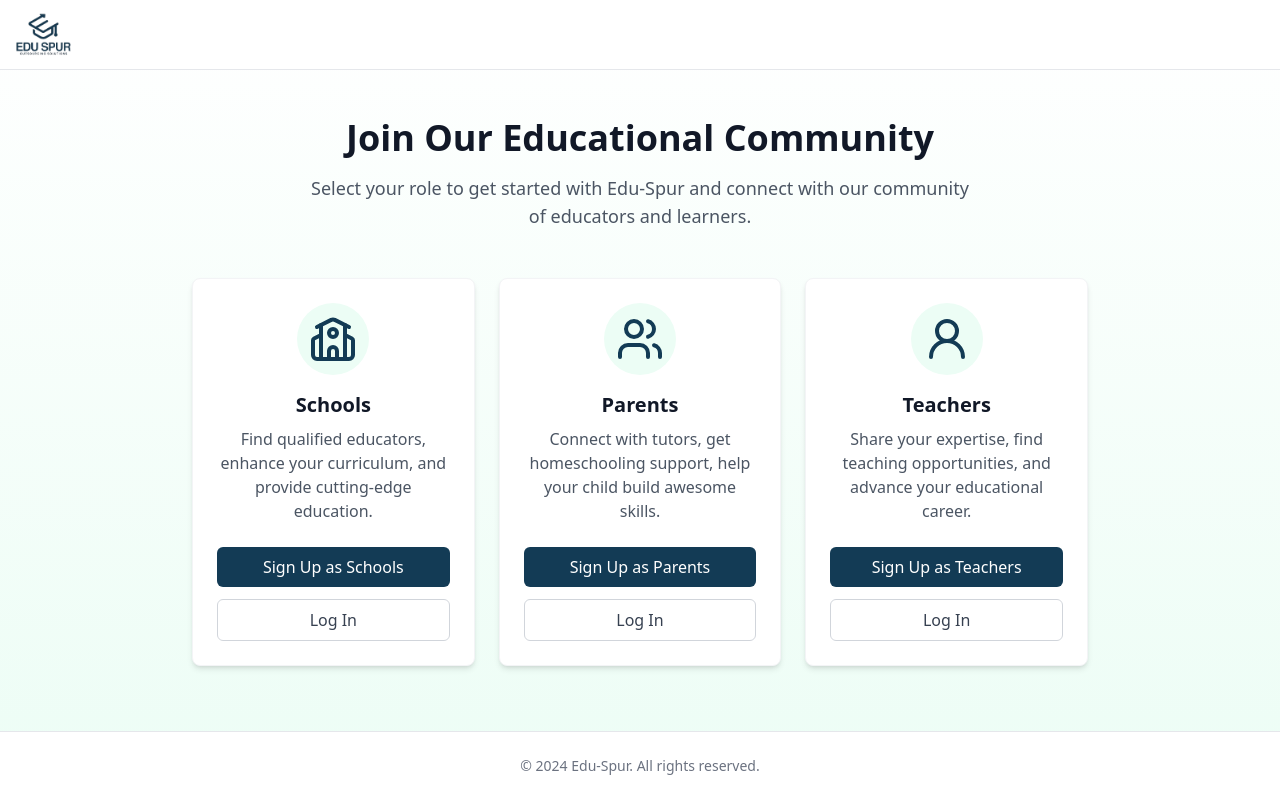
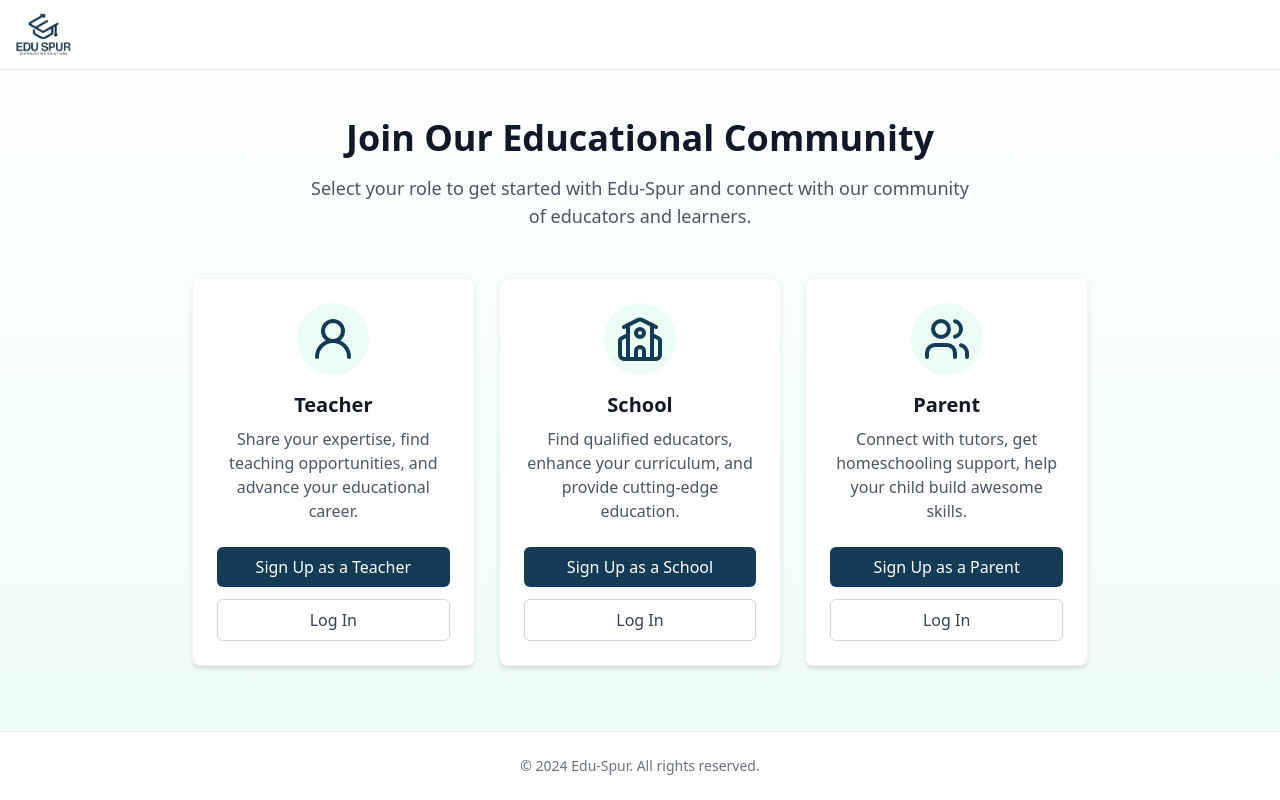
Before and after one commit to Edu-Spur200/Edu-Spur_FE, a React (Vite) app: page /selcet-option in a window 1280 px wide. Built offline with nearby package versions, Linux system fonts and the light colour scheme.

Commit message:
made little edits

```diff
--- a/index.html
+++ b/index.html
@@ -2,7 +2,7 @@
 <html lang="en">
   <head>
     <meta charset="UTF-8" />
-    <link rel="icon" type="image/svg+xml" href="./public/IMG-20250502-WA0010.jpg" />
+    <link rel="icon" type="image/svg+xml" href="./public/IMG-20250502-WA0010-removebg-preview.png" />
     <meta name="viewport" content="width=device-width, initial-scale=1.0" />
     <title>Vite + React + TS</title>
   </head>
--- a/src/pages/SelectOption.tsx
+++ b/src/pages/SelectOption.tsx
@@ -30,9 +30,16 @@ const SelectOption = () => {
           </div>
 
           <div className="grid md:grid-cols-3 gap-6">
+             <RoleCard
+              icon={<UserRound className="h-12 w-12 text-[#133b55]" />}
+              title="Teacher"
+              description="Share your expertise, find teaching opportunities, and advance your educational career."
+              signupLink="/signup/teacher"
+              loginLink="/login/teacher"
+            />
             <RoleCard
               icon={<School className="h-12 w-12 text-[#133b55]" />}
-              title="Schools"
+              title="School"
               description="Find qualified educators, enhance your curriculum, and provide cutting-edge education."
               signupLink="/signup/school"
               loginLink="/login/school"
@@ -40,19 +47,13 @@ const SelectOption = () => {
 
             <RoleCard
               icon={<Users className="h-12 w-12 text-[#133b55]" />}
-              title="Parents"
+              title="Parent"
               description="Connect with tutors, get homeschooling support, help your child build awesome skills."
               signupLink="/signup/parent"
               loginLink="/login/parent"
             />
 
-            <RoleCard
-              icon={<UserRound className="h-12 w-12 text-[#133b55]" />}
-              title="Teachers"
-              description="Share your expertise, find teaching opportunities, and advance your educational career."
-              signupLink="/signup/teacher"
-              loginLink="/login/teacher"
-            />
+
           </div>
         </div>
       </main>
@@ -92,7 +93,7 @@ const RoleCard = ({
             to={signupLink}
             className="block w-full py-2 px-4 bg-[#133b55] hover:bg-[#133b55] text-white font-medium rounded-md text-center transition-colors"
           >
-            Sign Up as {title}
+            Sign Up as a {title}
           </Link>
           <Link
             to={loginLink}
--- a/src/static/Footer.tsx
+++ b/src/static/Footer.tsx
@@ -1,4 +1,3 @@
-import { GraduationCap } from "lucide-react";
 import { Link } from "react-router-dom";
 
 export default function Footer() {
```
Also changed, not shown: public/IMG-20250502-WA0010-removebg-preview.png (added).
